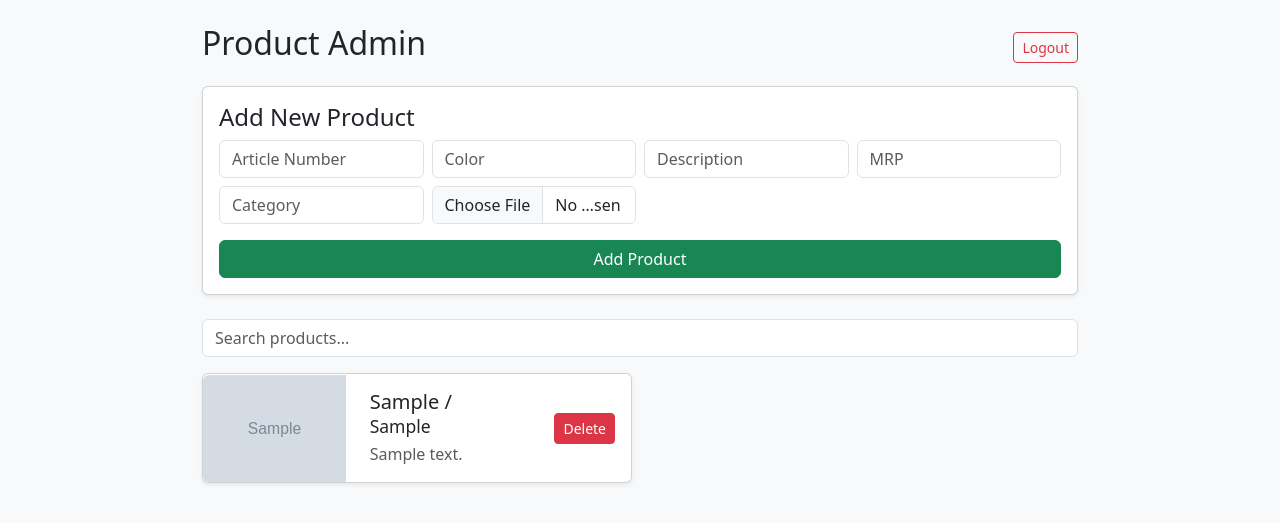
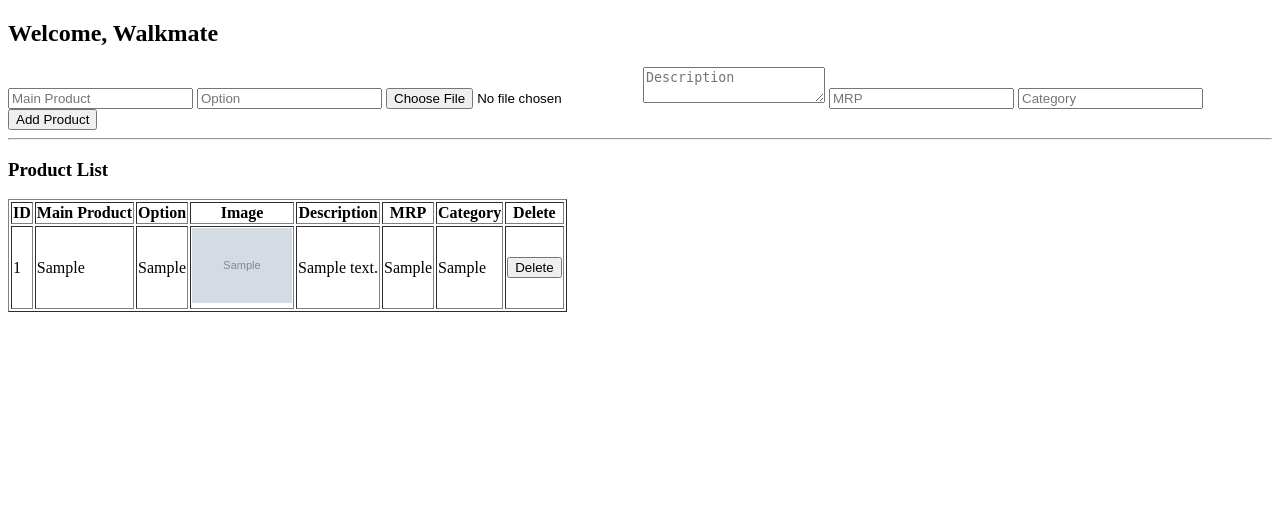
Before and after one commit to Walkmatefootwear/Whatsapp-chatbot, a Flask app: page /admin in a window 1280 px wide. Shown: the top 523 px of the page. Run offline with Flask 3, Linux system fonts and the light colour scheme; the visitor is signed in with stand-in values (Sample User, id 1); tables that the repository leaves empty hold one stand-in row (values such as "Sample post"); grey boxes marked "Sample" are stand-in pictures.

Commit message:
Update admin.html

```diff
--- a/templates/admin.html
+++ b/templates/admin.html
@@ -1,146 +1,60 @@
 <!DOCTYPE html>
-<html lang="en">
+<html>
 <head>
-  <meta charset="UTF-8">
-  <title>Admin Panel</title>
-  <link href="https://cdn.jsdelivr.net/npm/bootstrap@5.3.0/dist/css/bootstrap.min.css" rel="stylesheet">
-  <style>
-    body.loading { opacity: 0.6; }
-    .top-bar {
-      display: flex;
-      justify-content: space-between;
-      align-items: center;
-      margin-bottom: 1rem;
-    }
-  </style>
+  <title>Walkmate Admin Panel</title>
 </head>
-<body class="bg-light">
+<body>
+  <h2>Welcome, Walkmate</h2>
+  <form method="POST" action="{{ url_for('add_product') }}" enctype="multipart/form-data">
+    <input type="text" name="main_product" placeholder="Main Product" required>
+    <input type="text" name="option" placeholder="Option" required>
+    <input type="file" name="image" accept="image/*" required>
+    <textarea name="description" placeholder="Description"></textarea>
+    <input type="text" name="mrp" placeholder="MRP">
+    <input type="text" name="category" placeholder="Category">
+    <button type="submit">Add Product</button>
+  </form>
 
-  <div class="container py-4" style="max-width: 900px;">
+  <hr>
 
-    <!-- Top bar with title and logout -->
-    <div class="top-bar">
-      <h2>Product Admin</h2>
-      <a href="/logout" class="btn btn-outline-danger btn-sm">Logout</a>
-    </div>
-
-    <div class="card mb-4 shadow-sm">
-      <div class="card-body">
-        <h4 class="card-title">Add New Product</h4>
-        <form id="addForm" action="/add" method="post" enctype="multipart/form-data">
-          <div class="row gx-2">
-            <div class="col-md-3 mb-2">
-              <input class="form-control" name="main_product" placeholder="Article Number" required>
-            </div>
-            <div class="col-md-3 mb-2">
-              <input class="form-control" name="option" placeholder="Color" required>
-            </div>
-            <div class="col-md-3 mb-2">
-              <input class="form-control" name="description" placeholder="Description" required>
-            </div>
-            <div class="col-md-3 mb-2">
-              <input type="number" class="form-control" name="mrp" placeholder="MRP">
-            </div>
-            <div class="col-md-3 mb-2">
-              <input class="form-control" name="category" placeholder="Category">
-            </div>
-            <div class="col-md-3 mb-2">
-              <input id="imageInput" class="form-control" type="file" name="image" accept="image/*,.pdf" required>
-              <div class="text-danger small" id="fileError" style="display:none;">File must be less than 1 MB</div>
-            </div>
-          </div>
-          <button id="submitBtn" class="btn btn-success w-100 mt-2" type="submit">Add Product</button>
-        </form>
-      </div>
-    </div>
-
-    <div class="mb-3">
-      <input id="searchBox" type="text" class="form-control" placeholder="Search products...">
-    </div>
-
-    <div id="productsGrid" class="row row-cols-1 row-cols-md-2 g-3">
-      {% for p in products %}
-      <div class="col product-card">
-        <div class="card h-100 shadow-sm">
-          <div class="row g-0 align-items-center">
-            <div class="col-4">
-              <img src="{{ url_for('static', filename='images/' + p[3]) }}" class="img-fluid rounded-start">
-            </div>
-            <div class="col-5 px-2">
-              <div class="card-body">
-                <h5 class="card-title mb-1">{{ p[1] }} / <small>{{ p[2] }}</small></h5>
-                <p class="card-text text-muted">{{ p[4] }}</p>
-              </div>
-            </div>
-            <div class="col-3 text-end pe-3">
-              <form action="{{ url_for('delete_product', id=p[0]) }}" method="post" style="display:inline;">
-                <button type="submit" class="btn btn-sm btn-danger" onclick="return confirm('Delete this product?')">Delete</button>
-              </form>
-            </div>
-          </div>
-        </div>
-      </div>
+  <h3>Product List</h3>
+  <table border="1">
+    <thead>
+      <tr>
+        <th>ID</th>
+        <th>Main Product</th>
+        <th>Option</th>
+        <th>Image</th>
+        <th>Description</th>
+        <th>MRP</th>
+        <th>Category</th>
+        <th>Delete</th>
+      </tr>
+    </thead>
+    <tbody>
+      {% for prod in products %}
+      <tr>
+        <td>{{ prod[0] }}</td>
+        <td>{{ prod[1] }}</td>
+        <td>{{ prod[2] }}</td>
+        <td>
+          {% if prod[3] %}
+            <img src="{{ prod[3] }}" width="100">
+          {% else %}
+            No image
+          {% endif %}
+        </td>
+        <td>{{ prod[4] }}</td>
+        <td>{{ prod[5] }}</td>
+        <td>{{ prod[6] }}</td>
+        <td>
+          <form method="POST" action="{{ url_for('delete_product', id=prod[0]) }}">
+            <button type="submit">Delete</button>
+          </form>
+        </td>
+      </tr>
       {% endfor %}
-    </div>
-
-  </div>
-
-  <!-- Success Modal -->
-  <div class="modal fade" id="successModal" tabindex="-1" aria-hidden="true">
-    <div class="modal-dialog modal-dialog-centered">
-      <div class="modal-content">
-        <div class="modal-header"><h5 class="modal-title">Success</h5></div>
-        <div class="modal-body">Product saved successfully!</div>
-        <div class="modal-footer">
-          <button id="modalOkBtn" type="button" class="btn btn-primary" data-bs-dismiss="modal">OK</button>
-        </div>
-      </div>
-    </div>
-  </div>
-
-  <script src="https://cdn.jsdelivr.net/npm/bootstrap@5.3.0/dist/js/bootstrap.bundle.min.js"></script>
-  <script>
-    document.addEventListener('DOMContentLoaded', () => {
-      const form = document.getElementById('addForm');
-      const submitBtn = document.getElementById('submitBtn');
-      const modalEl = document.getElementById('successModal');
-      const modal = new bootstrap.Modal(modalEl);
-      const imageInput = document.getElementById('imageInput');
-      const fileError = document.getElementById('fileError');
-
-      imageInput.addEventListener('change', function () {
-        const file = this.files[0];
-        if (file && file.size > 1 * 1024 * 1024) {
-          fileError.style.display = 'block';
-          submitBtn.disabled = true;
-        } else {
-          fileError.style.display = 'none';
-          submitBtn.disabled = false;
-        }
-      });
-
-      form.addEventListener('submit', () => {
-        submitBtn.disabled = true;
-        document.body.classList.add('loading');
-      });
-
-      modalEl.addEventListener('hidden.bs.modal', () => {
-        submitBtn.disabled = false;
-        document.body.classList.remove('loading');
-      });
-
-      if (new URLSearchParams(window.location.search).get('added') === '1') {
-        modal.show();
-      }
-
-      document.getElementById('searchBox').addEventListener('input', function() {
-        const term = this.value.trim().toLowerCase();
-        document.querySelectorAll('.product-card').forEach(card => {
-          const title = card.querySelector('.card-title').innerText.toLowerCase();
-          card.style.display = title.includes(term) ? '' : 'none';
-        });
-      });
-    });
-  </script>
+    </tbody>
+  </table>
 </body>
 </html>
```
